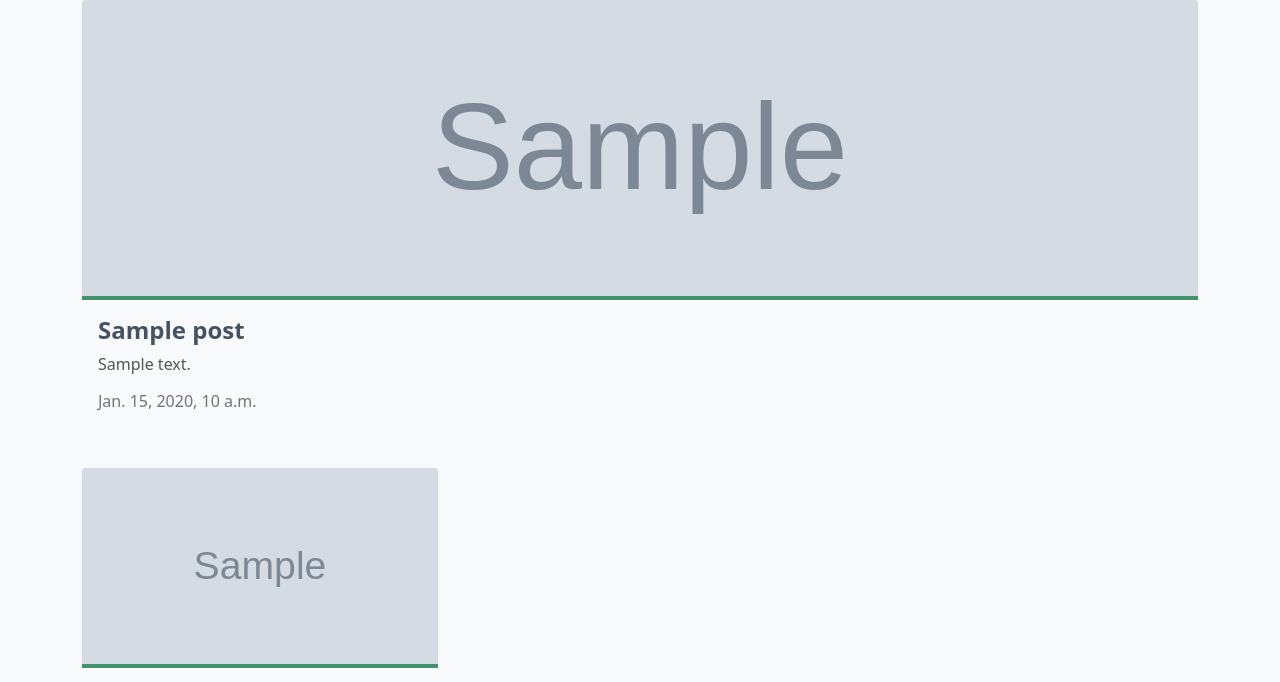
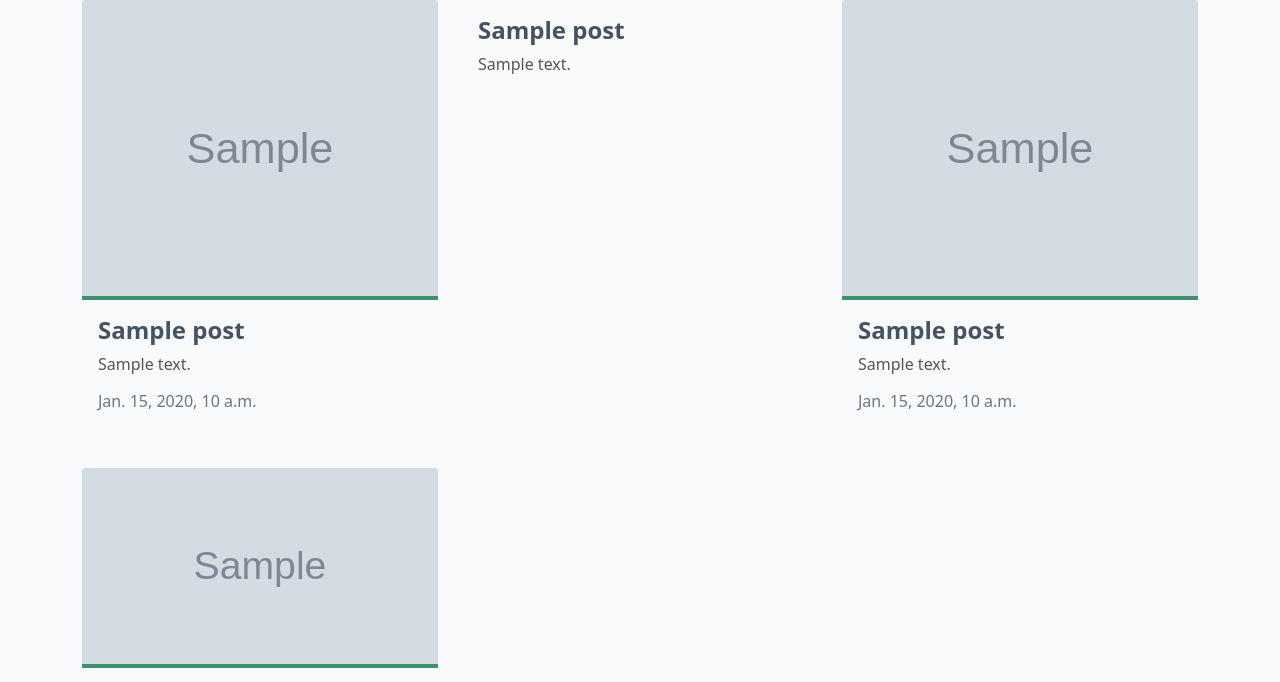
Before and after one commit to Indk0/FinMeBlog, a Django app: template fin_blog/templates/fin_blog/index.html in a window 1280 px wide. Shown: the part 60-742 px from the top of the page. Run offline with Django 5.2, Linux system fonts and the light colour scheme; the template is opened without the code that fills it: most values are stand-ins (such as "Sample title", 1, 10 or a date in 2020); grey boxes marked "Sample" are stand-in pictures.

Commit message:
Fix title margin issue and make home page similar to homepage wireframe

```diff
--- a/blogproject/settings.py
+++ b/blogproject/settings.py
@@ -29,7 +29,7 @@ SECRET_KEY = 'django-insecure-$yqy286v9+79u%2i+xr+*biq6j-4fv*ww0p9#j9g9j66)ks14*
 SECRET_KEY = os.environ.get("SECRET_KEY")
 
 # SECURITY WARNING: don't run with debug turned on in production!
-DEBUG = False
+DEBUG = True
 
 ALLOWED_HOSTS = ['8000-indk0-finmeblog-b79je5j4weg.ws.codeinstitute-ide.net', '.herokuapp.com']
 
--- a/fin_blog/templates/fin_blog/index.html
+++ b/fin_blog/templates/fin_blog/index.html
@@ -6,9 +6,41 @@
 <div class="container">
     <div class="row mb-4">
         <!-- Featured Blog Post -->
-        {% with posts|slice:":1" as featured_post %}
-        {% for post in featured_post %}
-        <div class="col-12 mb-3">
+        {% with posts|slice:":1" as upper_left_post %}
+        {% for post in upper_left_post %}
+        <div class="col-12 col-lg-4 mb-3">
+            <div class="card">
+                <img src="{{ post.featured_image.url }}" alt="{{ post.title }}" class="card-img-top img-fluid">
+                <div class="card-body">
+                    <a href="{% url 'post_detail' post.slug %}" class="post-link">
+                        <h2 class="card-title">{{ post.title }}</h2>
+                    </a>
+                    <p class="card-text">{{ post.excerpt }}</p>
+                    <p class="card-text text-muted h6">{{ post.created_on }}</p>
+                </div>
+            </div>
+        </div>
+        {% endfor %}
+        {% endwith %}
+        <div class="col-12 col-lg-4">
+            {% with posts|slice:"1:4" as upper_centre_posts %}
+                {% for post in upper_centre_posts %}
+                <div class="card">
+                    <div class="card-body">
+                        <img src="{{ post.featured_image.url }}" alt="{{ post.title }}" class="card-img-top img-fluid d-lg-none">
+                        <a href="{% url 'post_detail' post.slug %}" class="post-link">
+                            <h2 class="card-title">{{ post.title }}</h2>
+                        </a>
+                        <p class="card-text">{{ post.excerpt }}</p>
+                        <p class="card-text text-muted h6 d-lg-none">{{ post.created_on }}</p>
+                    </div>
+                </div>
+                {% endfor %}
+            {% endwith %}
+        </div>
+        {% with posts|slice:"4:5" as upper_right_post %}
+        {% for post in upper_right_post %}
+        <div class="col-12 col-lg-4">
             <div class="card">
                 <img src="{{ post.featured_image.url }}" alt="{{ post.title }}" class="card-img-top img-fluid">
                 <div class="card-body">
@@ -26,7 +58,7 @@
 
     <!-- Grid Layout for Other Blog Posts -->
     <div class="row">
-        {% with posts|slice:"1:" as other_posts %}
+        {% with posts|slice:"5:" as other_posts %}
         {% for post in other_posts %}
         <div class="col-md-4 mb-4">
             <div class="card h-100">
--- a/static/css/style.css
+++ b/static/css/style.css
@@ -107,12 +107,10 @@ body {
 }
 
 .post-title {
-    margin-top: 10%;
-    margin-left: 5%;
+    margin-top: 8%;
 }
 
 .post-subtitle {
-    margin-left: 5%;
     color: lightgray;
 }
 
```
